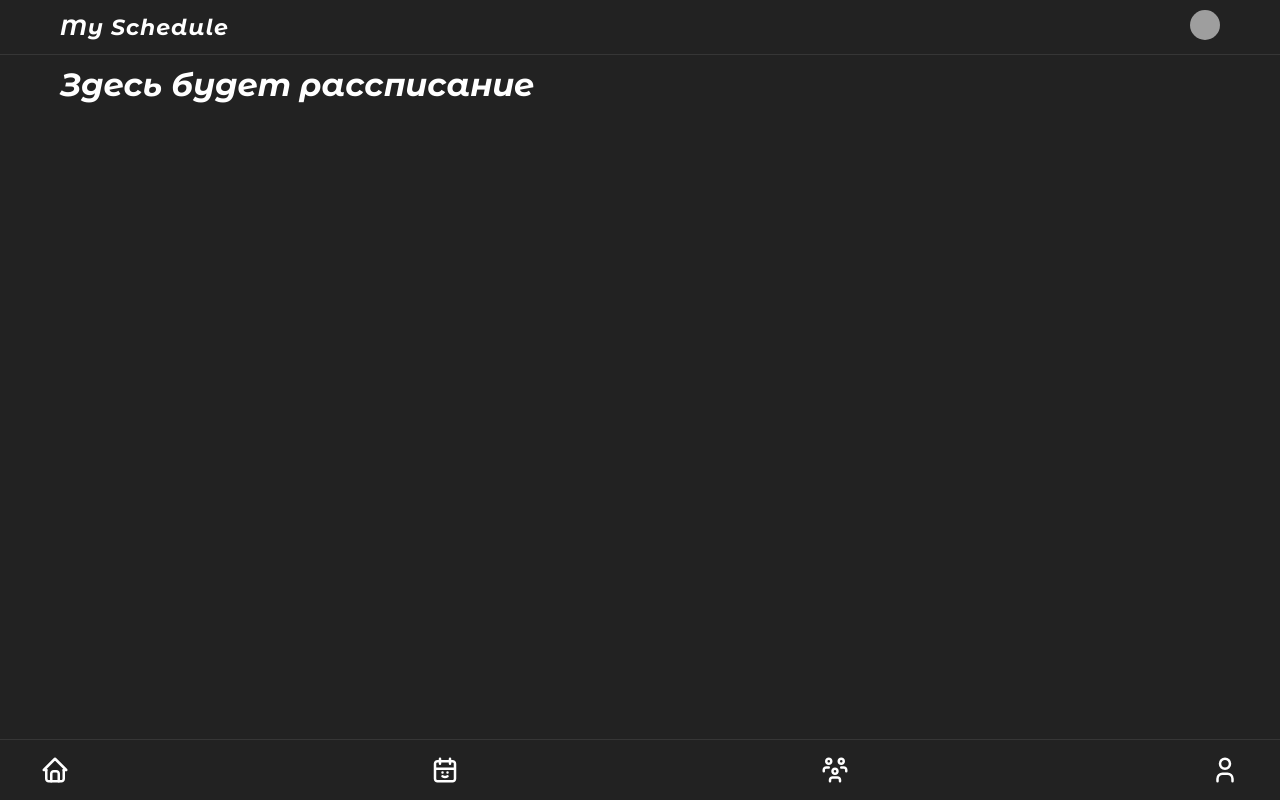
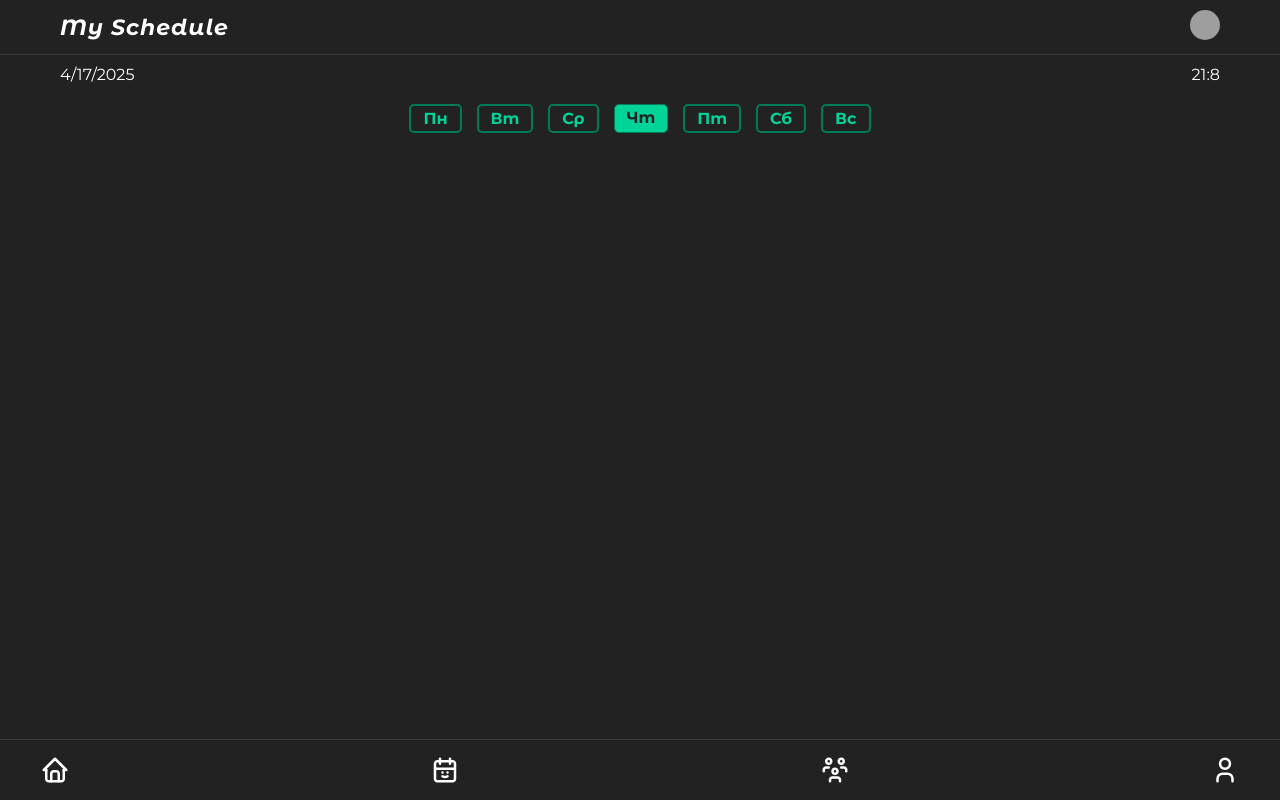
Before and after one commit to Samur000/schedule, a Next.js app: page / in a window 1280 px wide. Built offline with nearby package versions, Linux system fonts and the light colour scheme; grey boxes are pictures that could not be loaded.

Commit message:
add to weekDays block

```diff
--- /dev/null
+++ b/src/app/components/CheduleComponent.jsx
@@ -0,0 +1,5 @@
+// export default function CheduleComponent() {
+// 	return (
+
+// 	)
+// }
--- /dev/null
+++ b/src/app/components/WeekDaysComponent.jsx
@@ -0,0 +1,24 @@
+export default function WeekDaysComponent() {
+	const currentDay = new Date().getDay();
+	const activeDayIndex = currentDay === 0 ? 6 : currentDay - 1;
+	const days = ['Пн', 'Вт', 'Ср', 'Чт', 'Пт', 'Сб', 'Вс'];
+	const myData = new Date()
+	return (
+		<div className="week-day-container">
+			<div className="data-container">
+				<div className="data">{myData.toLocaleDateString()}</div>
+				<div className="time">{myData.getHours() === 0 ? `0${myData.getHours()}` : myData.getHours()}:{myData.getMinutes()}</div>
+			</div>
+			<div className="week-days">
+				{days.map((day, index) => (
+					<span
+						key={index}
+						className={`week-day ${index === activeDayIndex ? 'active' : ''}`}
+					>
+						{day}
+					</span>
+				))}
+			</div>
+		</div>
+	);
+}
--- a/src/app/globals.css
+++ b/src/app/globals.css
@@ -2,8 +2,10 @@
 @import url('https://fonts.googleapis.com/css2?family=Montserrat+Alternates:ital,wght@0,100;0,200;0,300;0,400;0,500;0,600;0,700;0,800;0,900;1,100;1,200;1,300;1,400;1,500;1,600;1,700;1,800;1,900&display=swap');
 :root {
 	--primary: #222222;
-	--accent: #363636;
-	--text: #fff
+	--primary2: #363636;
+	--accent: #007b58;
+	--accent2: #00d498;
+	--text: #fff;
 }
 
 * {
@@ -12,7 +14,6 @@
 	box-sizing: border-box;
 	font-family: sans-serif;
 	font-family: "Montserrat Alternates", sans-serif;
-	font-style: italic;
 }
 a{
 	text-decoration: none;
@@ -43,7 +44,7 @@ header {
 	width: 100%;
 	position: sticky;
 	top: 0;
-	border-bottom: 1px solid var(--accent);
+	border-bottom: 1px solid var(--primary2);
 }
 
 header .container {
@@ -56,6 +57,7 @@ header .logo {
 	font-size: 22px;
 	font-weight: bold;
 	letter-spacing: 1px;
+	font-style: italic;
 }
 
 header img {
@@ -71,7 +73,7 @@ footer{
 	width: 100%;
 	bottom: 0;
 	padding: 15px 30px;
-	border-top: 1px solid var(--accent);
+	border-top: 1px solid var(--primary2);
 	/* box-shadow: 0px -1px 5px var(--text); */
 }
 
@@ -94,3 +96,38 @@ footer svg{
 footer path{
 	stroke: var(--text);
 }
+
+
+/* WeekDay */
+.data-container{
+	display: flex;
+	justify-content: space-between;
+}
+.week-day-container{
+	gap: 10px;
+}
+.week-days{
+	margin-top: 20px;
+	display: flex;
+	justify-content: center;
+	gap: 15px;
+}
+.week-day{
+	border-radius: 5px;
+	display: inline-block;
+	padding: 3px 12px;
+	background-color: var(--primary);
+	color: var(--accent2);
+	border: 2px solid var(--accent);
+	font-weight: bold;
+	cursor: pointer;
+}
+.week-day.active{
+	background-color: var(--accent2);
+	color: var(--primary);
+	border: 1px solid var(--accent);
+}
+
+.week-day:hover{
+	opacity: .8;
+}
--- a/src/app/page.jsx
+++ b/src/app/page.jsx
@@ -1,9 +1,11 @@
 import Link from "next/link";
+import WeekDaysComponent from "./components/WeekDaysComponent";
 
 export default function Home() {
 	return (
 		<div className="container">
-		<h1>Здесь будет рассписание</h1>
+		{/* <h1>Здесь будет рассписание</h1> */}
+		<WeekDaysComponent/>
 		</div>
 	);
 }
```
